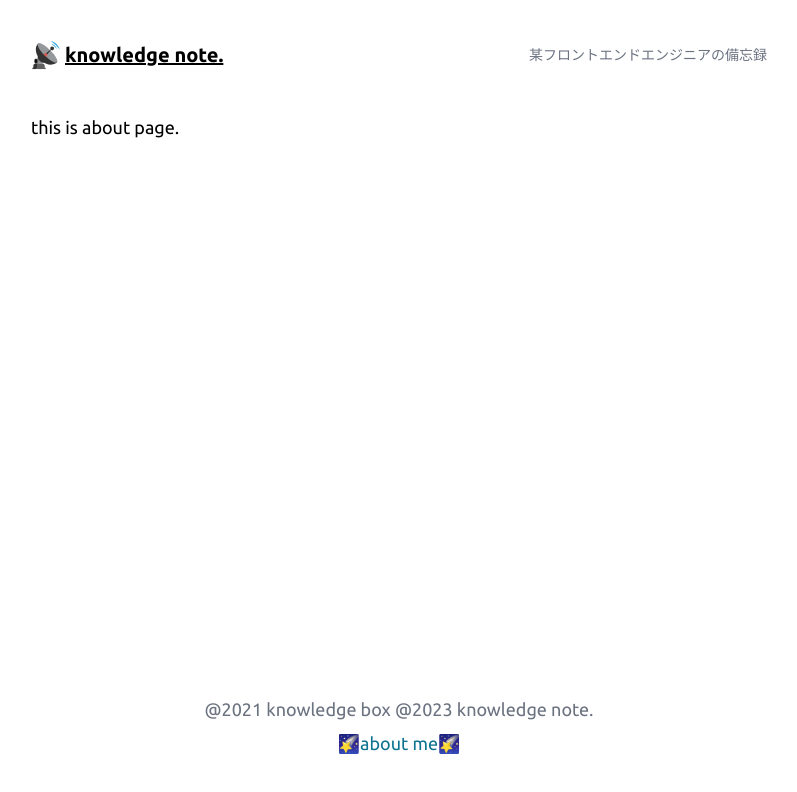
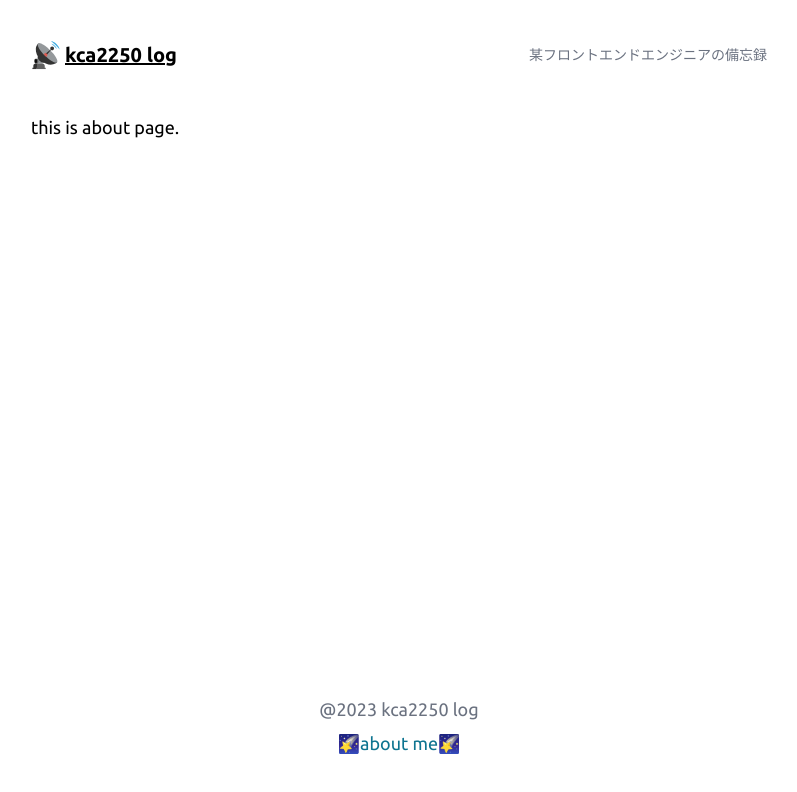
Before and after one commit to kca2250/jamstack-blog, a Next.js app: page /about in a window 1280 px wide. Shown: the top 792 px of the page, without its empty margins (241-1038 px from the left). Built offline with nearby package versions, Linux system fonts and the light colour scheme.

Commit message:
サイト名を変更

```diff
--- a/src/components/footer.tsx
+++ b/src/components/footer.tsx
@@ -4,8 +4,7 @@ import Link from "next/link";
 export const Footer = () => (
   <footer className='text-center'>
     <p className="text-gray-500">
-      @2021 knowledge box
-      @{dayjs().get('year')} knowledge note.
+      @{dayjs().get('year')} kca2250 log
     </p>
     <Link href='/about'>
       <p className='text-cyan-700'>
--- a/src/components/header.tsx
+++ b/src/components/header.tsx
@@ -5,7 +5,7 @@ export const Header = () => (
   <header className='flex flex-wrap items-center justify-between gap-2'>
     <Link href='/' className='flex items-center gap-1' >
       <Image src={'/logo.svg'} alt='logo-image' width={30} height={30} />
-      <h1 className='text-xl font-bold underline'>knowledge note.</h1>
+      <h1 className='text-xl font-bold underline'>kca2250 log</h1>
     </Link>
     <p className='text-sm text-gray-500'>某フロントエンドエンジニアの備忘録</p>
   </header>
```
